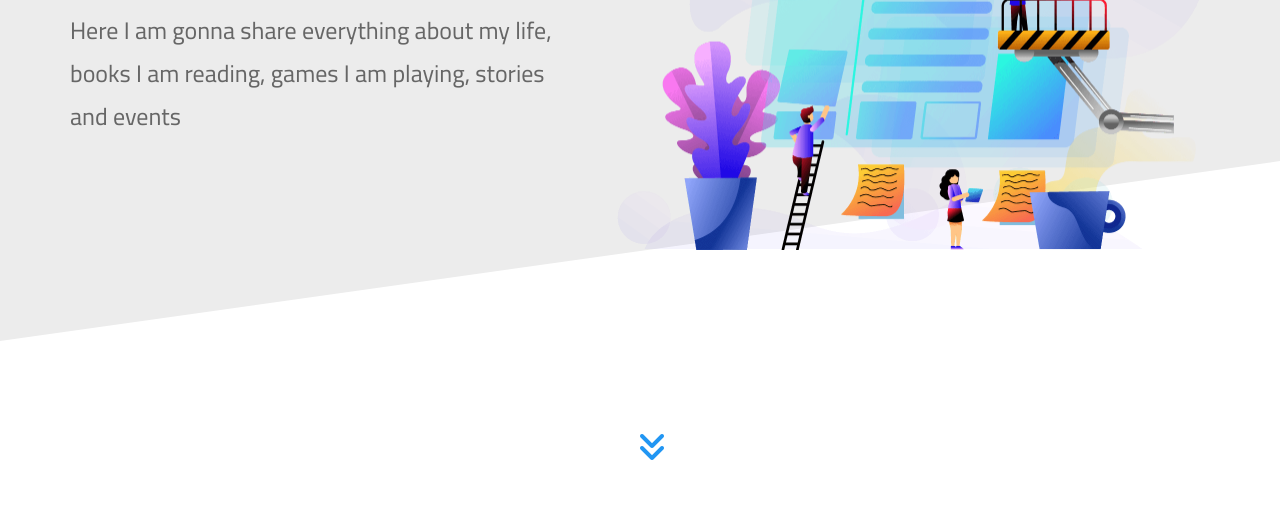
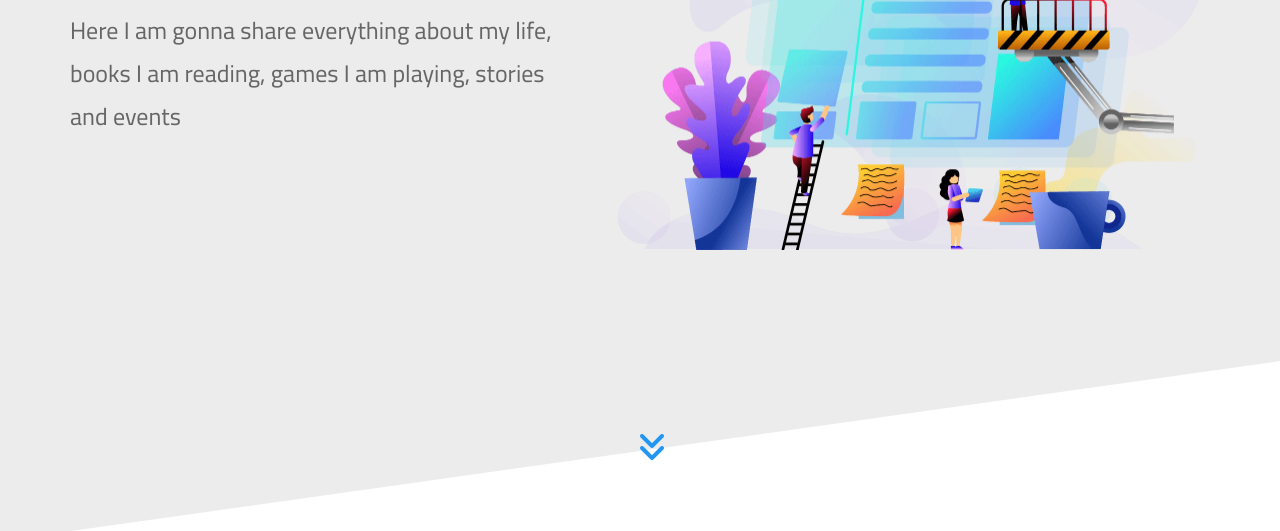
Before and after one commit to MoomenEltelbany/Template3, a plain HTML site: page index.html in a window 1280 px wide. Shown: the part 269-800 px from the top of the page. Drawn offline with Linux system fonts and the light colour scheme.

Commit message:
Landing section
Changed the landing section of the background to cover a big space of the landing page

```diff
--- a/css/style.css
+++ b/css/style.css
@@ -405,7 +405,7 @@ header .container .special-link:hover>div {
     content: '';
     position: absolute;
     left: 0;
-    top: -200px;
+    top: 0px;
     width: 100%;
     height: 100%;
     background-color: #ececec;
```
